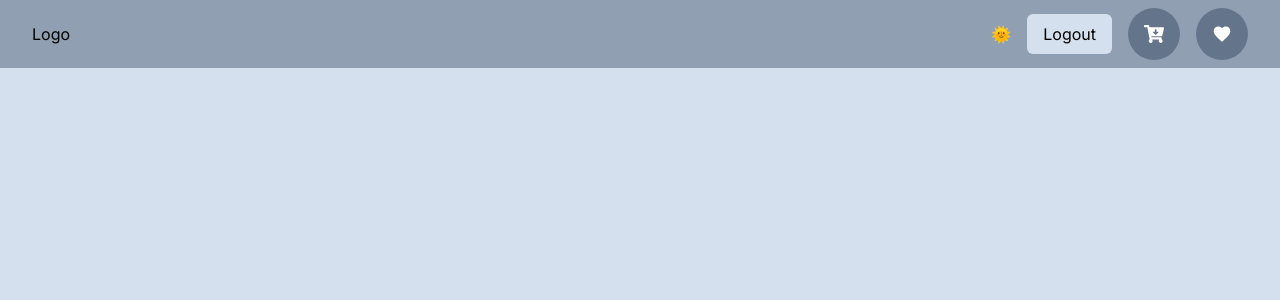
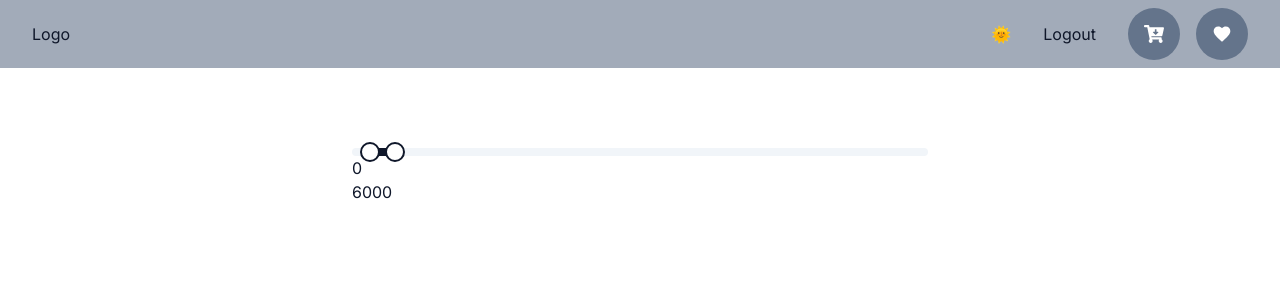
Before and after one commit to AlisonTahiri/next-13-blog, a Next.js app: page / in a window 1280 px wide. Shown: the top 300 px of the page. Built offline with nearby package versions, Linux system fonts and the light colour scheme.

Commit message:
Added shadcn library

```diff
--- a/package.json
+++ b/package.json
@@ -9,19 +9,25 @@
     "lint": "next lint"
   },
   "dependencies": {
+    "@radix-ui/react-slider": "^1.1.2",
     "@types/node": "20.3.1",
     "@types/react": "18.2.12",
     "@types/react-dom": "18.2.5",
     "autoprefixer": "10.4.14",
+    "class-variance-authority": "^0.6.0",
+    "clsx": "^1.2.1",
     "eslint": "8.42.0",
     "eslint-config-next": "13.4.5",
+    "lucide-react": "^0.244.0",
     "next": "13.4.5",
     "next-themes": "^0.2.1",
     "postcss": "8.4.24",
     "react": "18.2.0",
     "react-dom": "18.2.0",
     "react-icons": "^4.9.0",
+    "tailwind-merge": "^1.13.1",
     "tailwindcss": "3.3.2",
+    "tailwindcss-animate": "^1.0.6",
     "typescript": "5.1.3"
   }
 }
--- a/src/app/globals.css
+++ b/src/app/globals.css
@@ -2,18 +2,80 @@
 @tailwind components;
 @tailwind utilities;
 
-:root {
-  --color-bkg: 210deg 40% 88%;
-  --color-bkg2: 210deg 40% 78%;
-  --color-content: 217deg 32.6% 17.5%;
-  --color-accent1: 288deg 95.8% 90.6%;
-  --color-accent2: 168deg 83.8% 78.2%;
+@layer base {
+  :root {
+    --background: 0 0% 100%;
+    --foreground: 222.2 47.4% 11.2%;
+
+    --muted: 210 40% 96.1%;
+    --muted-foreground: 215.4 16.3% 46.9%;
+
+    --popover: 0 0% 100%;
+    --popover-foreground: 222.2 47.4% 11.2%;
+
+    --card: 0 0% 100%;
+    --card-foreground: 222.2 47.4% 11.2%;
+
+    --border: 214.3 31.8% 91.4%;
+    --input: 214.3 31.8% 91.4%;
+
+    --primary: 222.2 47.4% 11.2%;
+    --primary-foreground: 210 40% 98%;
+
+    --secondary: 210 40% 96.1%;
+    --secondary-foreground: 222.2 47.4% 11.2%;
+
+    --accent: 210 40% 96.1%;
+    --accent-foreground: 222.2 47.4% 11.2%;
+
+    --destructive: 0 100% 50%;
+    --destructive-foreground: 210 40% 98%;
+
+    --ring: 215 20.2% 65.1%;
+
+    --radius: 0.5rem;
+  }
+
+  :root[data-theme="dark"] {
+    --background: 224 71% 4%;
+    --foreground: 213 31% 91%;
+
+    --muted: 223 47% 11%;
+    --muted-foreground: 215.4 16.3% 56.9%;
+
+    --popover: 224 71% 4%;
+    --popover-foreground: 215 20.2% 65.1%;
+
+    --card: 224 71% 4%;
+    --card-foreground: 213 31% 91%;
+
+    --border: 216 34% 17%;
+    --input: 216 34% 17%;
+
+    --primary: 210 40% 98%;
+    --primary-foreground: 222.2 47.4% 1.2%;
+
+    --secondary: 222.2 47.4% 11.2%;
+    --secondary-foreground: 210 40% 98%;
+
+    --accent: 216 34% 17%;
+    --accent-foreground: 210 40% 98%;
+
+    --destructive: 0 63% 31%;
+    --destructive-foreground: 210 40% 98%;
+
+    --ring: 216 34% 17%;
+
+    --radius: 0.5rem;
+  }
 }
 
-:root[data-theme="dark"] {
-  --color-bkg: 217deg 32.6% 17.5%;
-  --color-bkg2: 210deg 40% 22%;
-  --color-content: 210deg 40% 98%;
-  --color-accent1: 288deg 95.8% 60.6%;
-  --color-accent2: 168deg 83.8% 48.2%;
+@layer base {
+  * {
+    @apply border-border;
+  }
+  body {
+    @apply bg-background text-foreground;
+    font-feature-settings: "rlig" 1, "calt" 1;
+  }
 }
--- a/src/app/page.tsx
+++ b/src/app/page.tsx
@@ -1,6 +1,11 @@
-import ThemeSwitcher from "@/components/ThemeSwitcher";
-import Image from "next/image";
+"use client";
+
+import Filters from "@/components/Filters";
 
 export default function Home() {
-  return <main>{/* <ThemeSwitcher /> */}</main>;
+  return (
+    <main>
+      <Filters />
+    </main>
+  );
 }
--- /dev/null
+++ b/src/components/Filters.tsx
@@ -0,0 +1,26 @@
+"use client";
+
+import { useState } from "react";
+import { Slider } from "./ui/slider";
+
+const Filters = () => {
+  const [value, setValue] = useState([0, 6000]);
+  console.log(value);
+
+  return (
+    <div className="max-w-xl mx-auto mt-20">
+      <Slider
+        min={0}
+        max={100000}
+        defaultValue={[1500, 6000]}
+        minStepsBetweenThumbs={1}
+        onValueCommit={(v) => setValue(v)}
+        step={500}
+      />
+      <div>{value[0]}</div>
+      <div>{value[1]}</div>
+    </div>
+  );
+};
+
+export default Filters;
--- a/src/components/Navbar.tsx
+++ b/src/components/Navbar.tsx
@@ -48,7 +48,7 @@
         </nav>
       </div>
       {/* Div below is added to compensate for the height of the navbar */}
-      <div className="h-18" />
+      <div className="h-[68px]" />
     </>
   );
 };
--- /dev/null
+++ b/src/components/ui/slider.tsx
@@ -0,0 +1,29 @@
+"use client";
+
+import * as React from "react";
+import * as SliderPrimitive from "@radix-ui/react-slider";
+
+import { cn } from "@/lib/utils";
+
+const Slider = React.forwardRef<
+  React.ElementRef<typeof SliderPrimitive.Root>,
+  React.ComponentPropsWithoutRef<typeof SliderPrimitive.Root>
+>(({ className, ...props }, ref) => (
+  <SliderPrimitive.Root
+    ref={ref}
+    className={cn(
+      "relative flex w-full touch-none select-none items-center",
+      className
+    )}
+    {...props}
+  >
+    <SliderPrimitive.Track className="relative h-2 w-full grow overflow-hidden rounded-full bg-secondary">
+      <SliderPrimitive.Range className="absolute h-full bg-primary" />
+    </SliderPrimitive.Track>
+    <SliderPrimitive.Thumb className="block h-5 w-5 rounded-full border-2 border-primary bg-background ring-offset-background transition-colors focus-visible:outline-none focus-visible:ring-2 focus-visible:ring-ring focus-visible:ring-offset-2 disabled:pointer-events-none disabled:opacity-50" />
+    <SliderPrimitive.Thumb className="block h-5 w-5 rounded-full border-2 border-primary bg-background ring-offset-background transition-colors focus-visible:outline-none focus-visible:ring-2 focus-visible:ring-ring focus-visible:ring-offset-2 disabled:pointer-events-none disabled:opacity-50" />
+  </SliderPrimitive.Root>
+));
+Slider.displayName = SliderPrimitive.Root.displayName;
+
+export { Slider };
--- /dev/null
+++ b/src/lib/utils.ts
@@ -0,0 +1,6 @@
+import { ClassValue, clsx } from "clsx"
+import { twMerge } from "tailwind-merge"
+
+export function cn(...inputs: ClassValue[]) {
+  return twMerge(clsx(inputs))
+}
--- a/tailwind.config.js
+++ b/tailwind.config.js
@@ -1,23 +1,75 @@
 /** @type {import('tailwindcss').Config} */
 module.exports = {
+  // darkMode: ["class"],
   content: [
-    "./src/pages/**/*.{js,ts,jsx,tsx,mdx}",
-    "./src/components/**/*.{js,ts,jsx,tsx,mdx}",
-    "./src/app/**/*.{js,ts,jsx,tsx,mdx}",
+    "./pages/**/*.{ts,tsx}",
+    "./src/components/**/*.{ts,tsx}",
+    "./src/app/**/*.{ts,tsx}",
   ],
   theme: {
+    container: {
+      center: true,
+      padding: "2rem",
+      screens: {
+        "2xl": "1400px",
+      },
+    },
     extend: {
       colors: {
+        border: "hsl(var(--border))",
+        input: "hsl(var(--input))",
+        ring: "hsl(var(--ring))",
+        background: "hsl(var(--background))",
+        foreground: "hsl(var(--foreground))",
+        primary: {
+          DEFAULT: "hsl(var(--primary))",
+          foreground: "hsl(var(--primary-foreground))",
+        },
+        secondary: {
+          DEFAULT: "hsl(var(--secondary))",
+          foreground: "hsl(var(--secondary-foreground))",
+        },
+        destructive: {
+          DEFAULT: "hsl(var(--destructive))",
+          foreground: "hsl(var(--destructive-foreground))",
+        },
+        muted: {
+          DEFAULT: "hsl(var(--muted))",
+          foreground: "hsl(var(--muted-foreground))",
+        },
         accent: {
-          1: "hsl(var(--color-accent1) / <alpha-value>)",
-          2: "hsl(var(--color-accent2) / <alpha-value>)",
+          DEFAULT: "hsl(var(--accent))",
+          foreground: "hsl(var(--accent-foreground))",
         },
-
-        bgk: "hsl(var(--color-bkg) / <alpha-value>)",
-        bgk2: "hsl(var(--color-bkg2) / <alpha-value>)",
-        content: "hsl(var(--color-content) / <alpha-value>)",
+        popover: {
+          DEFAULT: "hsl(var(--popover))",
+          foreground: "hsl(var(--popover-foreground))",
+        },
+        card: {
+          DEFAULT: "hsl(var(--card))",
+          foreground: "hsl(var(--card-foreground))",
+        },
+      },
+      borderRadius: {
+        lg: "var(--radius)",
+        md: "calc(var(--radius) - 2px)",
+        sm: "calc(var(--radius) - 4px)",
+      },
+      keyframes: {
+        "accordion-down": {
+          from: { height: 0 },
+          to: { height: "var(--radix-accordion-content-height)" },
+        },
+        "accordion-up": {
+          from: { height: "var(--radix-accordion-content-height)" },
+          to: { height: 0 },
+        },
+      },
+      animation: {
+        "accordion-down": "accordion-down 0.2s ease-out",
+        "accordion-up": "accordion-up 0.2s ease-out",
       },
     },
   },
-  plugins: [],
+  plugins: [require("tailwindcss-animate")],
 };
--- a/tsconfig.json
+++ b/tsconfig.json
@@ -19,6 +19,7 @@
         "name": "next"
       }
     ],
+    "baseUrl": ".",
     "paths": {
       "@/*": ["./src/*"]
     }
```
Also changed, not shown: 1 other file (tests, documents, lock files or other folders).
